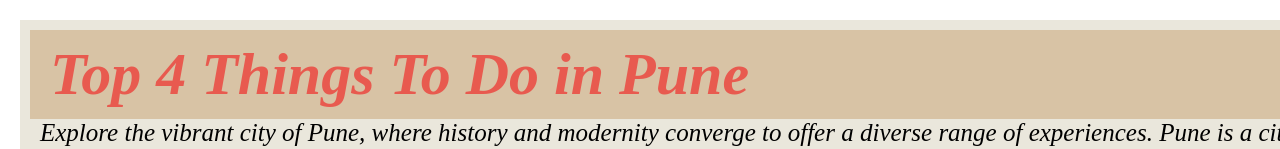
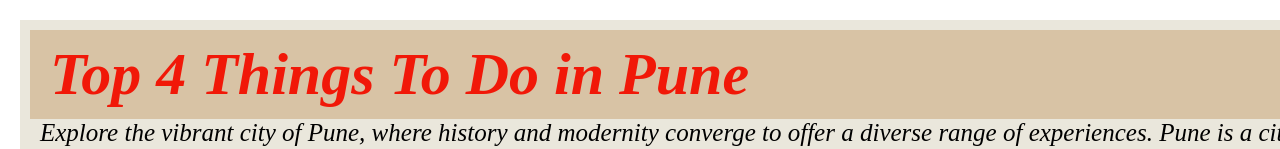
Before and after one commit to Arshiya2005/sample, a plain HTML site: page sample/index.html in a window 1280 px wide. Shown: the top 149 px of the page. Drawn offline with Linux system fonts and the light colour scheme.

Commit message:
checking for contrast errors two

```diff
--- a/sample/index.html
+++ b/sample/index.html
@@ -33,7 +33,7 @@
 </head>
 <body>
     <header style="background-color: #EAE7DC;">
-        <h1 style="color: #E85A4F;background-color: #D8C3A5;"><em>Top 4 Things To Do in Pune</em></h1>
+        <h1 style="color: #f11808;background-color: #D8C3A5;"><em>Top 4 Things To Do in Pune</em></h1>
 
             <em>
                 Explore the vibrant city of Pune, where history and modernity converge to offer a diverse range of experiences. Pune is a city that seamlessly blends tradition and modernity, promising an enriching and unforgettable experience for every visitor.
```
